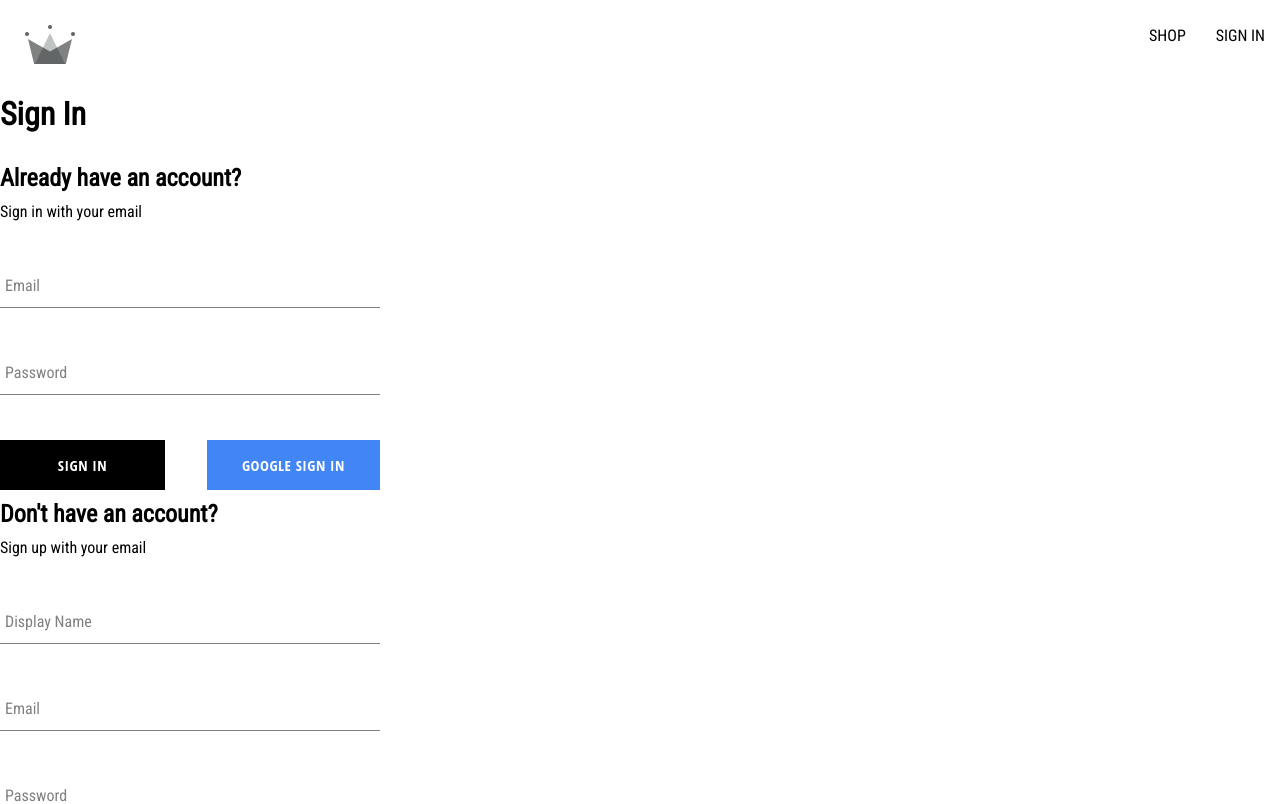
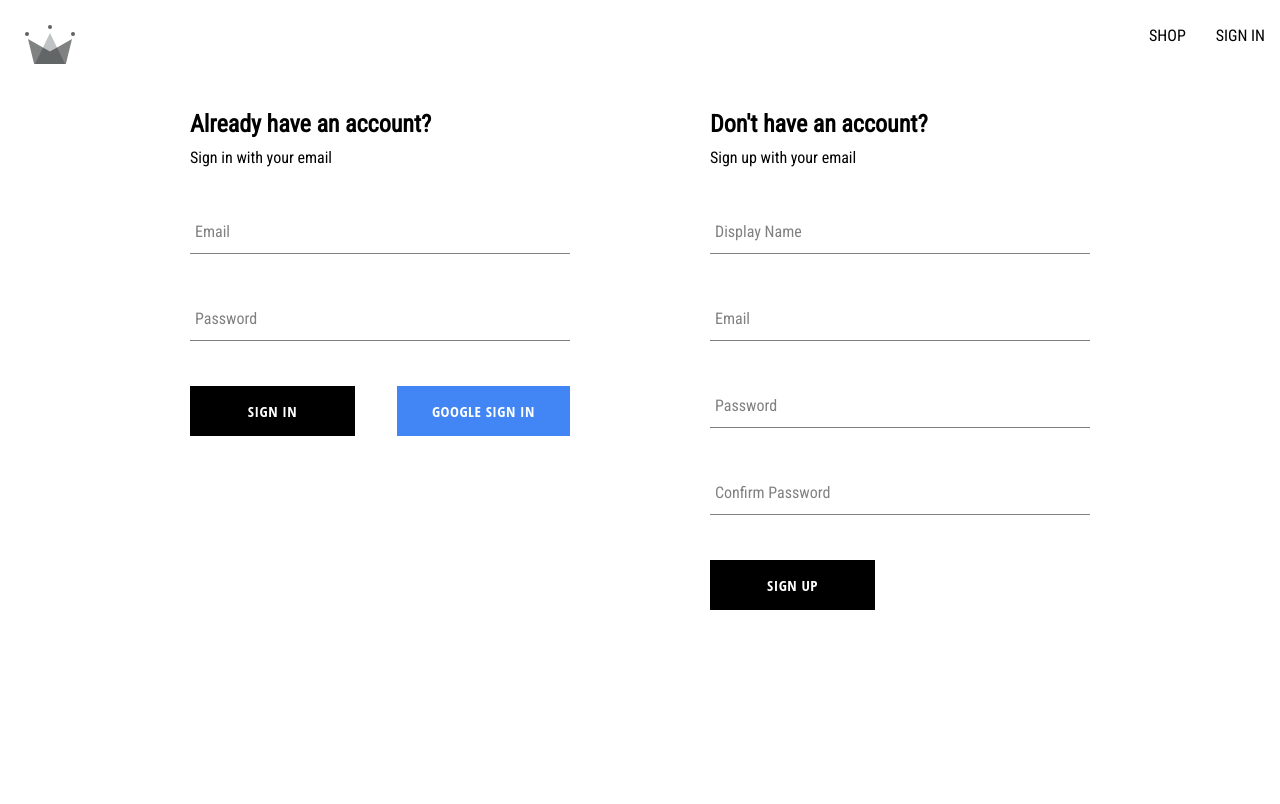
Before and after one commit to asad585/crown-clothing, a React (Create React App) app: page /auth in a window 1280 px wide. Shown: the top 804 px of the page. Built offline with nearby package versions, Linux system fonts and the light colour scheme; the HTML template or start-up script is replaced by a standard one.

Commit message:
sign in style 103

```diff
--- a/src/components/sign-in-form/sign-in-form.component.jsx
+++ b/src/components/sign-in-form/sign-in-form.component.jsx
@@ -31,6 +31,9 @@
             console.log(response);
             resetFormFields();
         } catch(error) {
+            if(error.code === 'auth/wrong-password'){
+                alert('incorrect password or email')
+            }
             console.log('user creation error',error);
         }
     }
@@ -51,7 +54,7 @@
                 <FormInput label="Password" type="password" required onChange={handleChange} name="password" value={password} />
                 <div className='buttons-container'>
                     <Button buttonType='default' type="submit">Sign In</Button>
-                    <Button buttonType='google' onClick={signInWithGoogle} >Google sign In</Button>
+                    <Button type='button' buttonType='google' onClick={signInWithGoogle} >Google Sign In</Button>
                 </div>
             </form>
         </div>
--- a/src/routes/authentication/authentication.component.jsx
+++ b/src/routes/authentication/authentication.component.jsx
@@ -1,12 +1,12 @@
 import SignUpForm from '../../components/sign-up-form/sign-up-form.component';
 import SignInForm from '../../components/sign-in-form/sign-in-form.component';
+import './authentication.scss';
 
 const Authentication = () => {
 
 
     return (
-        <div>
-            <h1>Sign In</h1>
+        <div className='authentication-container'>
             <SignInForm />
             <SignUpForm />
         </div>
--- /dev/null
+++ b/src/routes/authentication/authentication.scss
@@ -0,0 +1,6 @@
+.authentication-container {
+    display: flex;
+    width: 900px;
+    justify-content: space-between;
+    margin: 30px auto;
+}
```
